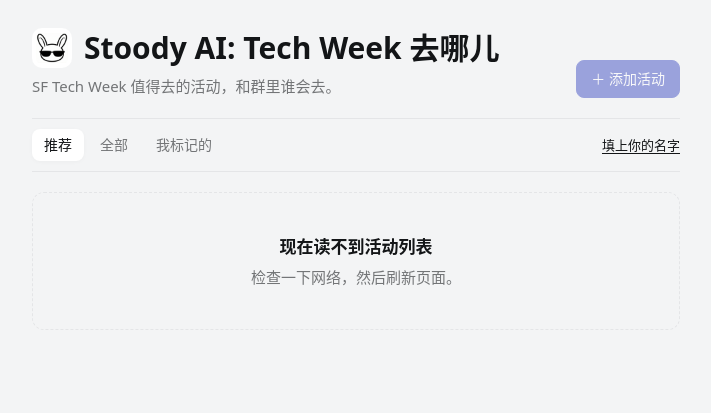
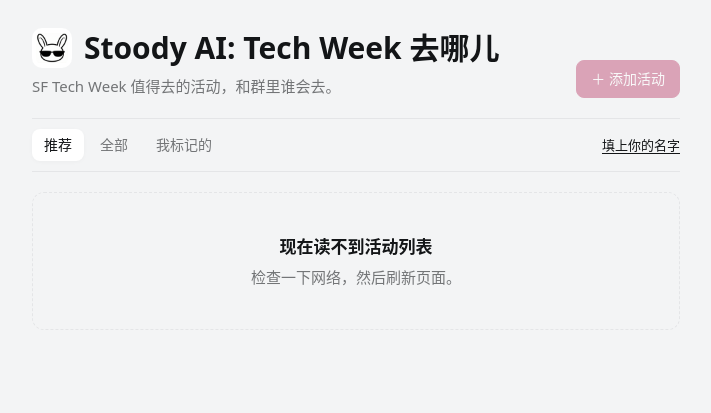
Before and after one commit to xufanxingxing/sf-tech-week, a website: page index.html in a window 1280 px wide. Shown: the whole page, without its empty margins (284-995 px from the left). Drawn offline with nearby package versions, Linux system fonts and the light colour scheme; no server answers.

Commit message:
Pink is back for buttons, names and the pick badge; industry topics move to periwinkle

```diff
--- a/index.html
+++ b/index.html
@@ -19,17 +19,17 @@
   --line: #e4e5e7;
   --card-line: #ffffff;
   --faint: #9a9c9f;
-  --tint: #e8ebfb;
-  --tint-line: #c9d0f4;
-  --tint-fg: #3442a8;
-  --accent: #4453c4;
+  --tint: #fceaf0;
+  --tint-line: #f3c6d5;
+  --tint-fg: #a8325c;
+  --accent: #c2557a;
   --accent-fg: #ffffff;
   --accent-soft: #eef0f2;
-  --pick: #3442a8;
-  --pick-soft: #e8ebfb;
+  --pick: #a8325c;
+  --pick-soft: #fceaf0;
   --tech-bg: #dcf3f1; --tech-fg: #0f6b68;     /* topic colors, one pair per kind of topic */
   --biz-bg: #e2f3df; --biz-fg: #2c6e2f;
-  --field-bg: #f3e6f8; --field-fg: #7b3a96;
+  --field-bg: #e8ebfb; --field-fg: #3f4aa6;
   --scene-bg: #fbefd5; --scene-fg: #8a5a0a;
   --danger: #b3261e;
   --shadow: 0 1px 4px rgba(19, 21, 23, .03);
@@ -40,15 +40,15 @@
 @media (prefers-color-scheme: dark) {
   :root:not([data-theme="light"]) {
     --bg: #131517; --surface: #1e2022; --fg: #f2f3f4; --muted: #9a9c9e; --line: #2e3033;
-    --accent: #8f9cf2; --accent-fg: #10143a; --accent-soft: #2a2c2f; --card-line: #2e3033; --faint: #7d7f82; --tint: #1f2547; --tint-line: #37408a; --tint-fg: #aab4f5;
-    --pick: #aab4f5; --pick-soft: #1f2547; --tech-bg: #12312f; --tech-fg: #7fd6d0; --biz-bg: #17301a; --biz-fg: #8fd294; --field-bg: #33203c; --field-fg: #d6a4e8; --scene-bg: #3a2c0e; --scene-fg: #e8c377; --danger: #f2877f;
+    --accent: #e08aa6; --accent-fg: #3a0a1c; --accent-soft: #2a2c2f; --card-line: #2e3033; --faint: #7d7f82; --tint: #3a1a27; --tint-line: #5c2a3d; --tint-fg: #f4a9c2;
+    --pick: #f9a8c4; --pick-soft: #3d1626; --tech-bg: #12312f; --tech-fg: #7fd6d0; --biz-bg: #17301a; --biz-fg: #8fd294; --field-bg: #1f2547; --field-fg: #aab4f5; --scene-bg: #3a2c0e; --scene-fg: #e8c377; --danger: #f2877f;
     --shadow: none; color-scheme: dark;
   }
 }
 :root[data-theme="dark"] {
   --bg: #131517; --surface: #1e2022; --fg: #f2f3f4; --muted: #9a9c9e; --line: #2e3033;
-    --accent: #8f9cf2; --accent-fg: #10143a; --accent-soft: #2a2c2f; --card-line: #2e3033; --faint: #7d7f82; --tint: #1f2547; --tint-line: #37408a; --tint-fg: #aab4f5;
-    --pick: #aab4f5; --pick-soft: #1f2547; --tech-bg: #12312f; --tech-fg: #7fd6d0; --biz-bg: #17301a; --biz-fg: #8fd294; --field-bg: #33203c; --field-fg: #d6a4e8; --scene-bg: #3a2c0e; --scene-fg: #e8c377; --danger: #f2877f;
+    --accent: #e08aa6; --accent-fg: #3a0a1c; --accent-soft: #2a2c2f; --card-line: #2e3033; --faint: #7d7f82; --tint: #3a1a27; --tint-line: #5c2a3d; --tint-fg: #f4a9c2;
+    --pick: #f9a8c4; --pick-soft: #3d1626; --tech-bg: #12312f; --tech-fg: #7fd6d0; --biz-bg: #17301a; --biz-fg: #8fd294; --field-bg: #1f2547; --field-fg: #aab4f5; --scene-bg: #3a2c0e; --scene-fg: #e8c377; --danger: #f2877f;
   --shadow: none; color-scheme: dark;
 }
 
@@ -295,7 +295,7 @@
 <div id="toast" role="status" hidden></div>
 
 <script src="https://cdn.jsdelivr.net/npm/@supabase/supabase-js@2"></script>
-<script src="config.js?v=24"></script>
-<script src="app.js?v=24"></script>
+<script src="config.js?v=25"></script>
+<script src="app.js?v=25"></script>
 </body>
 </html>
```
